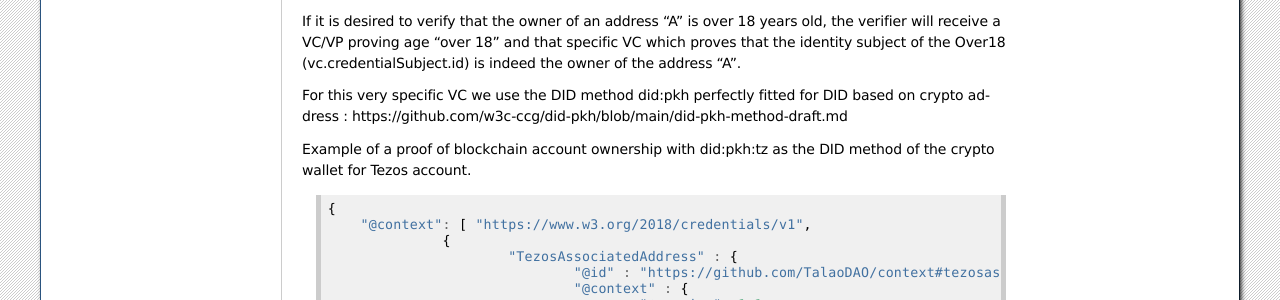
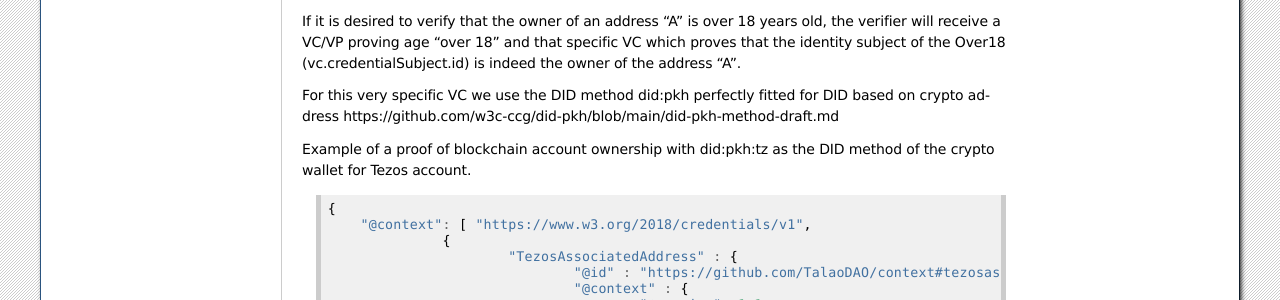
Before and after one commit to TalaoDAO/sandbox-doc, a Sphinx documentation site: the page built from docs/source/introduction.rst, in a window 1280 px wide and 1400 px high, scrolled down 4568 px. Shown: the part 173-473 px from the top of the window. Built offline with Sphinx 7.4.7, drawn with Linux system fonts in a browser that asks for light colours; some of the changed text lies outside the part shown.

Commit message:
update text

```diff
--- a/docs/source/introduction.rst
+++ b/docs/source/introduction.rst
@@ -178,6 +178,7 @@
 For this, the choice we have made is to derive the private key(s) of our identity with a specific path different from that used for the crypto wallets.
 Currently we use the derivation m/44'/5467'/0'/0 for the generation of identity keys which avoids any collision with that used for Tezos wallets m/44'/1729'/0'/0 or Metamask m/44'/60'/0'/0 while keeping the same passphrase.
 
+
 The proof of blockchain address ownership
 -----------------------------------------
 
@@ -188,7 +189,8 @@
 
 If it is desired to verify that the owner of an address "A" is over 18 years old, the verifier will receive a VC/VP proving age "over 18" and that specific VC which proves that the identity subject of the Over18 (vc.credentialSubject.id) is indeed the owner of the address "A".
 
-For this very specific VC we use the DID method did:pkh perfectly fitted for DID based on crypto address : https://github.com/w3c-ccg/did-pkh/blob/main/did-pkh-method-draft.md
+For this very specific VC we use the DID method did:pkh perfectly fitted for DID based on
+crypto address https://github.com/w3c-ccg/did-pkh/blob/main/did-pkh-method-draft.md
 
 Example of a proof of blockchain account ownership with did:pkh:tz as the DID method of the crypto wallet for Tezos account.
 
```
Also changed, not shown: other parts of docs/source/introduction.rst (+1 -1 lines), 1 other file.
